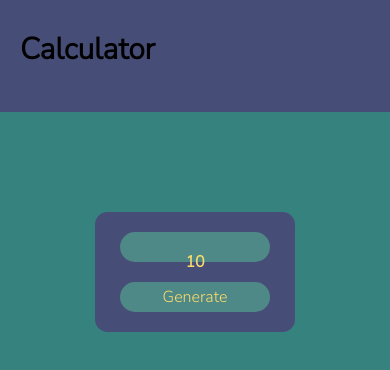
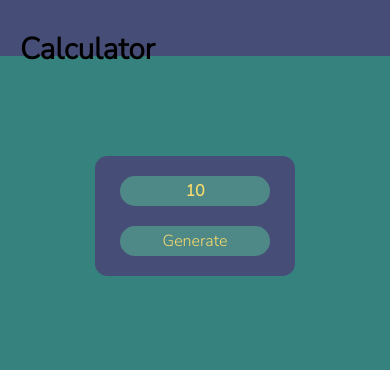
Before and after one commit to IslamIkt/responsive-website, a plain HTML site: page index.html in a window 390 px wide. Drawn offline with Linux system fonts and the light colour scheme.

Commit message:
Update index.css

```diff
--- a/assets/style/index.css
+++ b/assets/style/index.css
@@ -74,6 +74,7 @@ body{
         width: 262.5px;
         height: 45px;
         font-size: 18px;
+        line-height: 45px;
 
     }
 
@@ -81,6 +82,10 @@ body{
         width: 131.25px;
         height: 45px;
         font-size: 18px;
+    }
+
+    header{
+        height: 84px;
     }
 }
 
@@ -95,6 +100,7 @@ body{
         width: 150px;
         height: 30px;
         font-size: 16px;
+        line-height: 30px;
 
     }
 
@@ -103,4 +109,8 @@ body{
         height: 30px;
         font-size: 16px;
     }
+
+    header{
+        height: 56px;
+    }
 }
```
